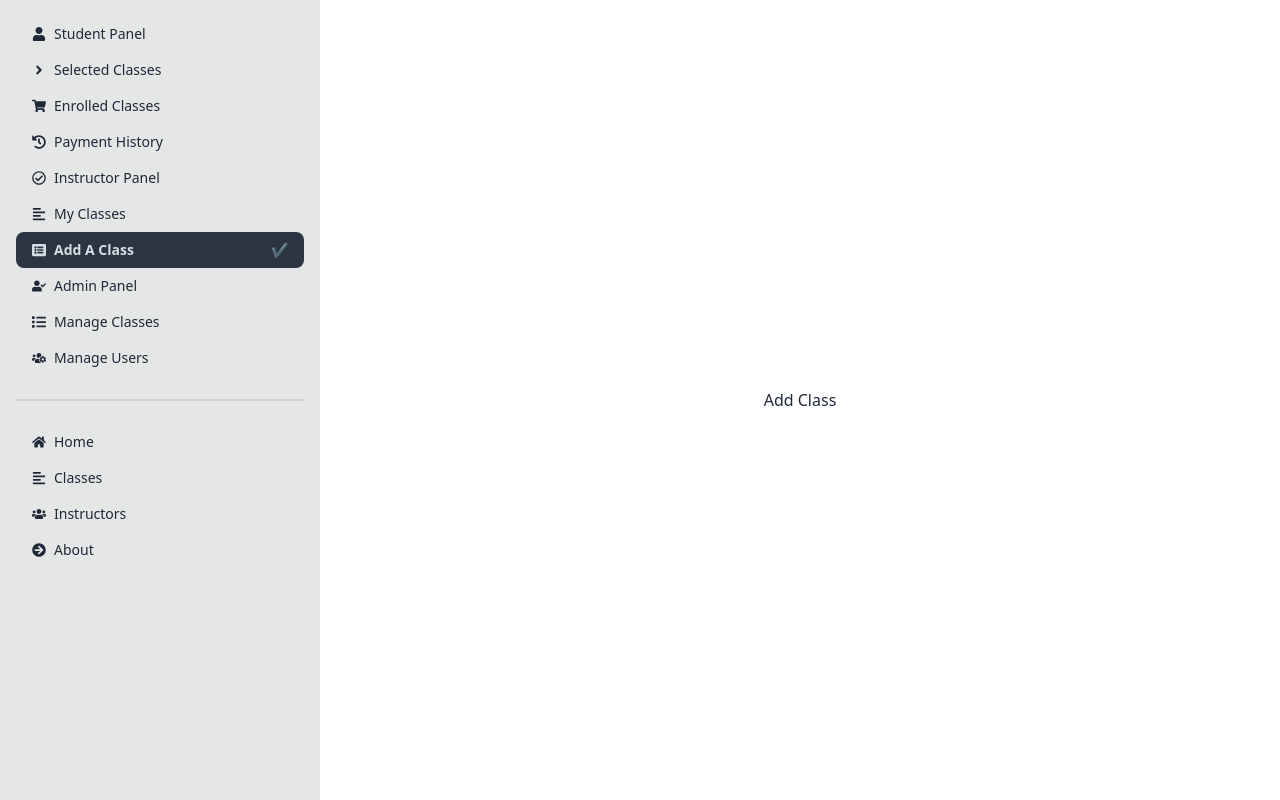
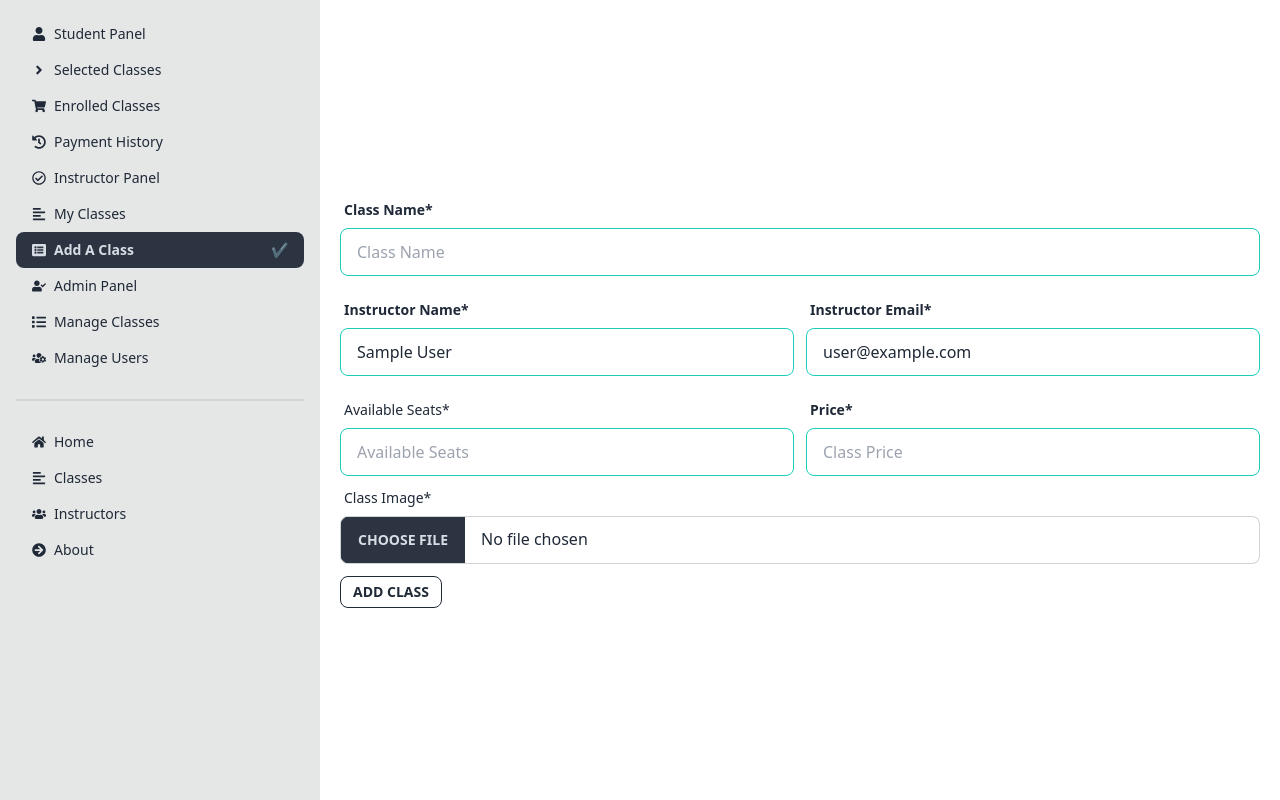
Before and after one commit to Mohammad-Arkan/art-oasis-client, a React (Vite) app: page /dashboard/add-class in a window 1280 px wide. Built offline with nearby package versions, Linux system fonts and the light colour scheme; no server answers; sample sign-in values are in the browser's storage.

Commit message:
add class data on submit

```diff
--- a/src/pages/Dashboard/Instructor/AddClass.jsx
+++ b/src/pages/Dashboard/Instructor/AddClass.jsx
@@ -1,7 +1,119 @@
 import React from "react";
+import {useForm} from "react-hook-form";
+import useAuth from "../../../hooks/useAuth";
+import Swal from "sweetalert2";
+import useAxiosSecure from "../../../hooks/useAxiosSecure";
+
+const img_hosting_token = import.meta.env.VITE_Img_Hosting_Token;
 
 const AddClass = () => {
-  return <div>Add Class</div>;
+  const [axiosSecure] = useAxiosSecure();
+  const {user} = useAuth();
+  const {
+    handleSubmit,
+    register,
+    reset,
+    formState: {errors},
+  } = useForm();
+  const img_hosting_url = `https://api.imgbb.com/1/upload?key=${img_hosting_token}`;
+
+  const onSubmit = (data) => {
+    console.log(data);
+  };
+
+  return (
+    <div className="w-full">
+      <div className="mx-5">
+        <form
+          onSubmit={handleSubmit(onSubmit)}
+          className="space-y-1 mt-20 lg:mt-0">
+          <div className="form-control">
+            <label className="label">
+              <span className="label-text font-semibold">Class Name*</span>
+            </label>
+            <input
+              type="text"
+              {...register("className", {required: true})}
+              placeholder="Class Name"
+              className="input input-bordered input-accent w-full"
+            />
+          </div>
+
+          <div className="flex gap-3 pt-3">
+            <div className="form-control w-full">
+              <label className="label">
+                <span className="label-text font-semibold">
+                  Instructor Name*
+                </span>
+              </label>
+              <input
+                type="text"
+                defaultValue={user?.displayName}
+                readOnly
+                {...register("instructorName", {required: true})}
+                placeholder="Instructor Name"
+                className="input input-bordered input-accent w-full"
+              />
+            </div>
+            <div className="form-control w-full">
+              <label className="label">
+                <span className="label-text font-semibold">
+                  Instructor Email*
+                </span>
+              </label>
+              <input
+                type="text"
+                {...register("instructorEmail", {required: true})}
+                defaultValue={user.email}
+                readOnly
+                placeholder="Instructor Email"
+                className="input input-bordered input-accent w-full"
+              />
+            </div>
+          </div>
+          <div className="flex gap-3 pt-3">
+            <div className="form-control w-full">
+              <label className="label">
+                <span className="label-text">Available Seats*</span>
+              </label>
+              <input
+                type="number"
+                placeholder="Available Seats"
+                {...register("availableSeats", {required: true})}
+                className="input input-bordered input-accent w-full"
+              />
+            </div>
+            <div className="form-control w-full">
+              <label className="label">
+                <span className="label-text font-semibold">Price*</span>
+              </label>
+              <input
+                type="number"
+                placeholder="Class Price"
+                {...register("price", {required: true})}
+                className="input input-bordered input-accent w-full"
+              />
+            </div>
+          </div>
+          <div className="form-control pb-2">
+            <label className="label">
+              <span className="label-text">Class Image*</span>
+            </label>
+            <input
+              type="file"
+              {...register("image", {required: true})}
+              className="file-input file-input-bordered w-full"
+            />
+          </div>
+          <input
+            className="btn btn-outline btn-sm"
+            type="submit"
+            value="Add Class"
+          />
+        </form>
+      </div>
+    </div>
+  );
 };
 
 export default AddClass;
```
